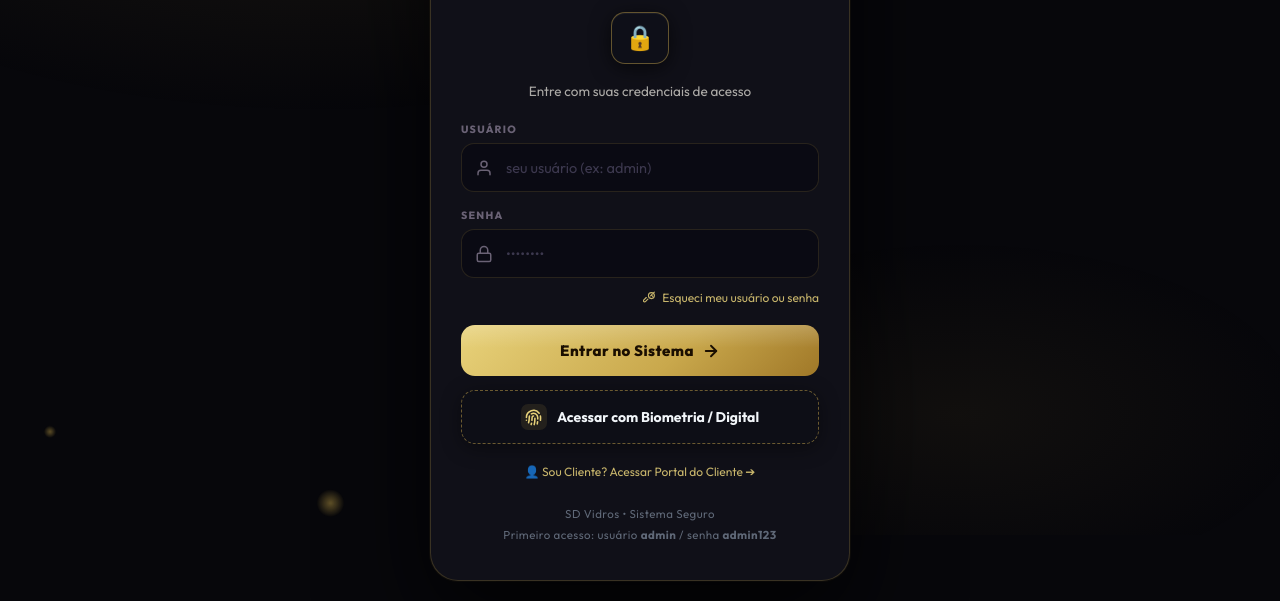
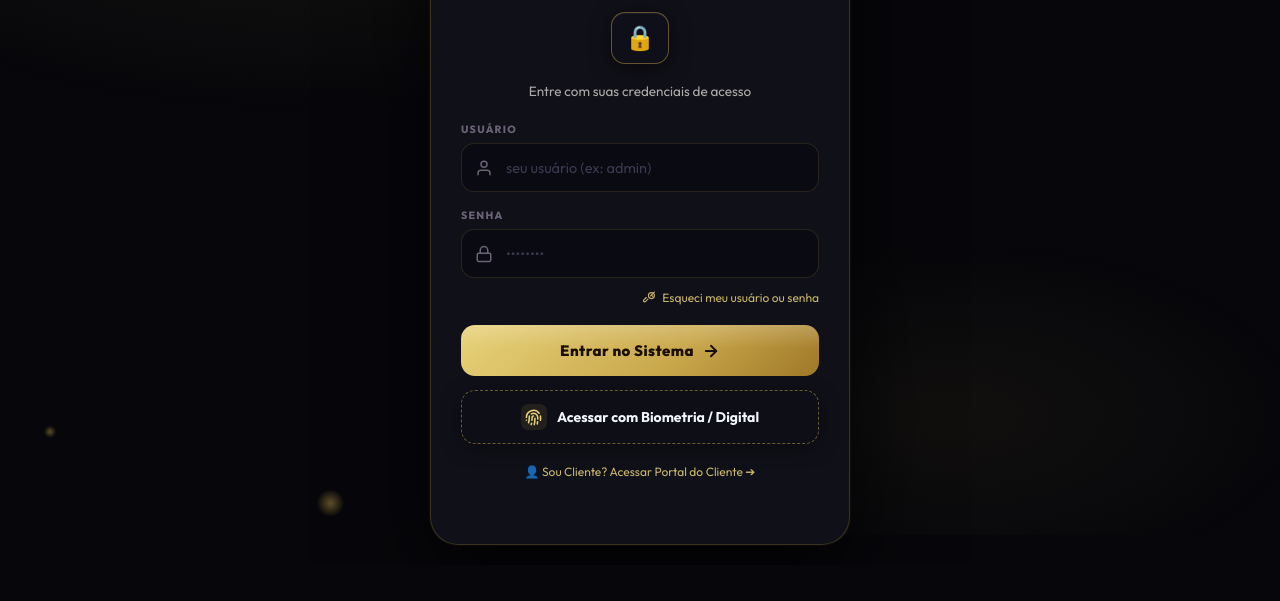
Before and after one commit to luminadesignerpro/sdvidros, a website: page login.html in a window 1280 px wide. Shown: the part 265-866 px from the top of the page. After the commit the page ends 830 px from the top, so only its background shows below. Drawn offline with Linux system fonts and the light colour scheme.

Commit message:
fix: remover credenciais padrao do rodape da tela de login

```diff
--- a/login.html
+++ b/login.html
@@ -544,10 +544,7 @@
 
     <div id="login-msg"></div>
 
-    <div class="footer-area">
-      <p id="login-footer-empresa">SD Vidros • Sistema Seguro</p>
-      <p class="hint">Primeiro acesso: usuário <strong>admin</strong> / senha <strong>admin123</strong></p>
-    </div>
+    <div class="footer-area"></div>
   </div>
 
   <!-- ══════════════════════════════════════════════ -->
```
Also changed, not shown: www/login.html (+1 -4 lines).
